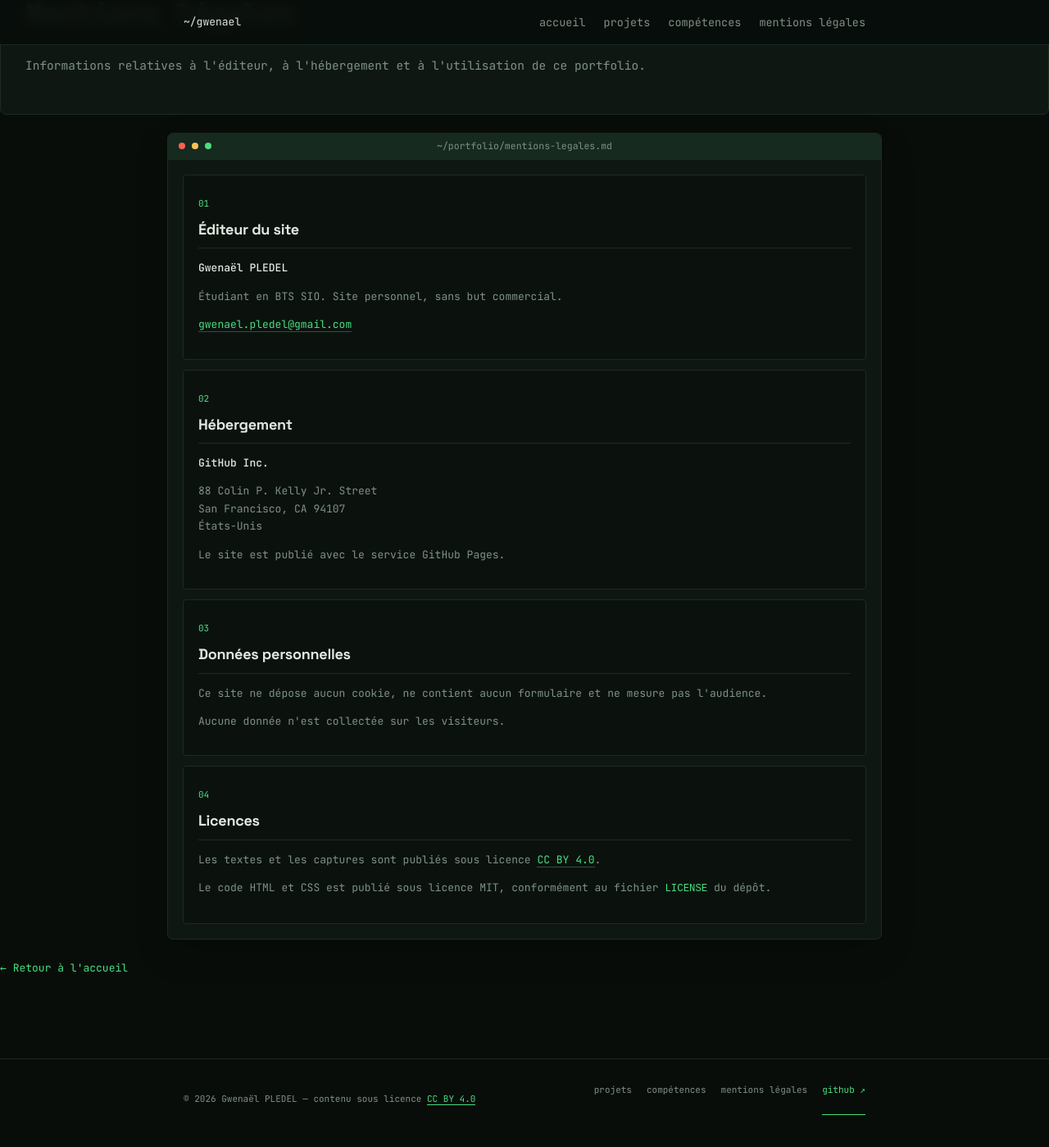
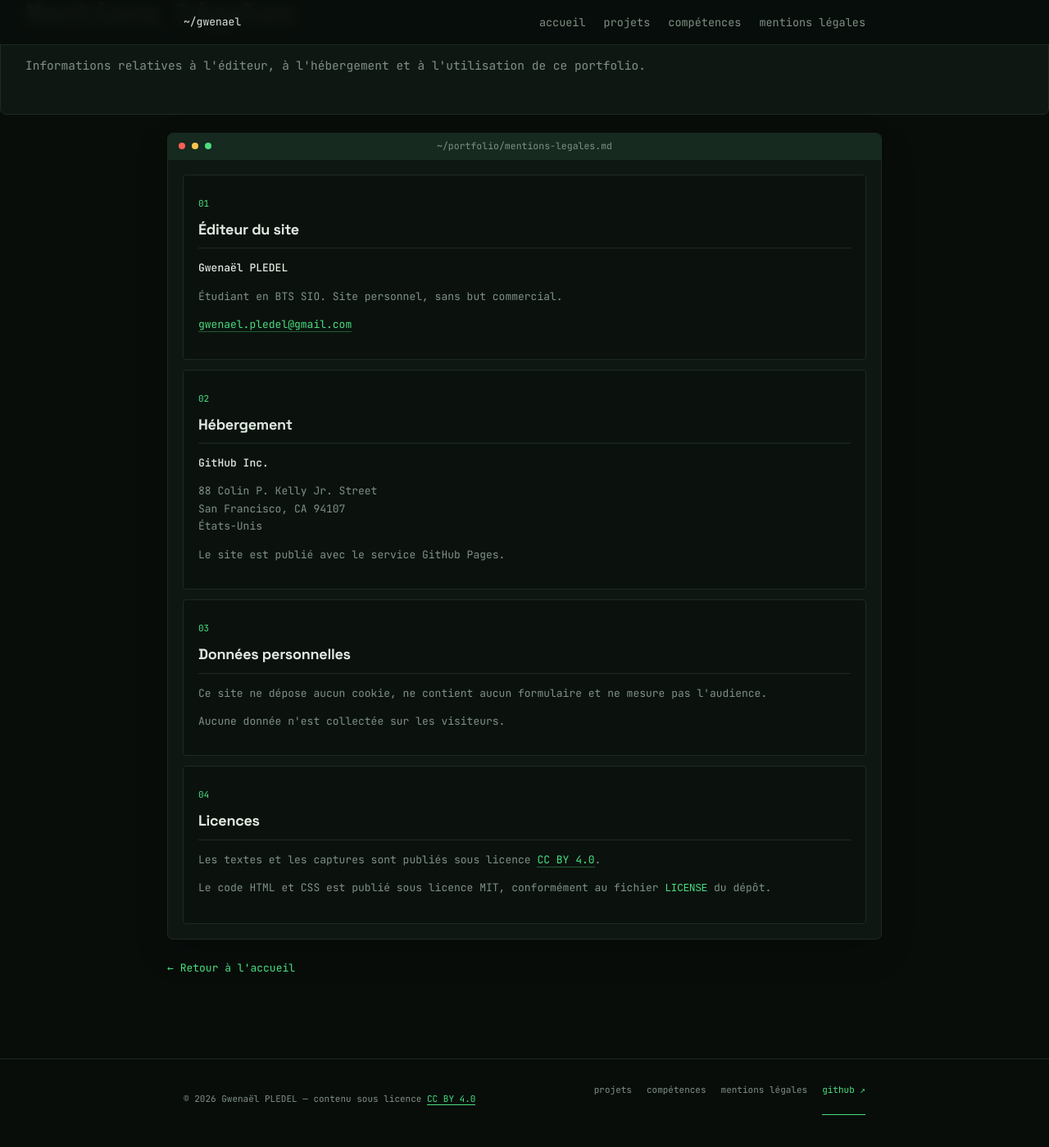
Before and after one commit to vzsca/Portfolio-Gwenael, a Jekyll site: the page built from mentions-legales.md, in a window 1280 px wide and 1400 px high, scrolled down 179 px. Shown: the whole window at 82% size. Built offline with Jekyll 4.4.1, drawn with Linux system fonts in a browser that asks for light colours.

Commit message:
Align legal page back link with terminal width

```diff
--- a/css/style.css
+++ b/css/style.css
@@ -140,7 +140,7 @@ main > article img { display: block; max-width: 100%; height: auto; border: 1px
 .legal-card a { color: var(--green); border-bottom: 1px solid rgba(74,222,128,.35); overflow-wrap: anywhere; }
 .legal-card code { color: var(--green); font-size: .95em; }
 .legal-label { color: var(--green); font-size: 11px; }
-.legal-back { margin-top: 24px; font-size: 13px; }
+.legal-back { width: 100%; max-width: 872px; margin: 24px auto 0; font-size: 13px; }
 .legal-back a { color: var(--green); }
 .projet-section { margin: 18px 0; }
 @media (max-width: 640px) {
```
